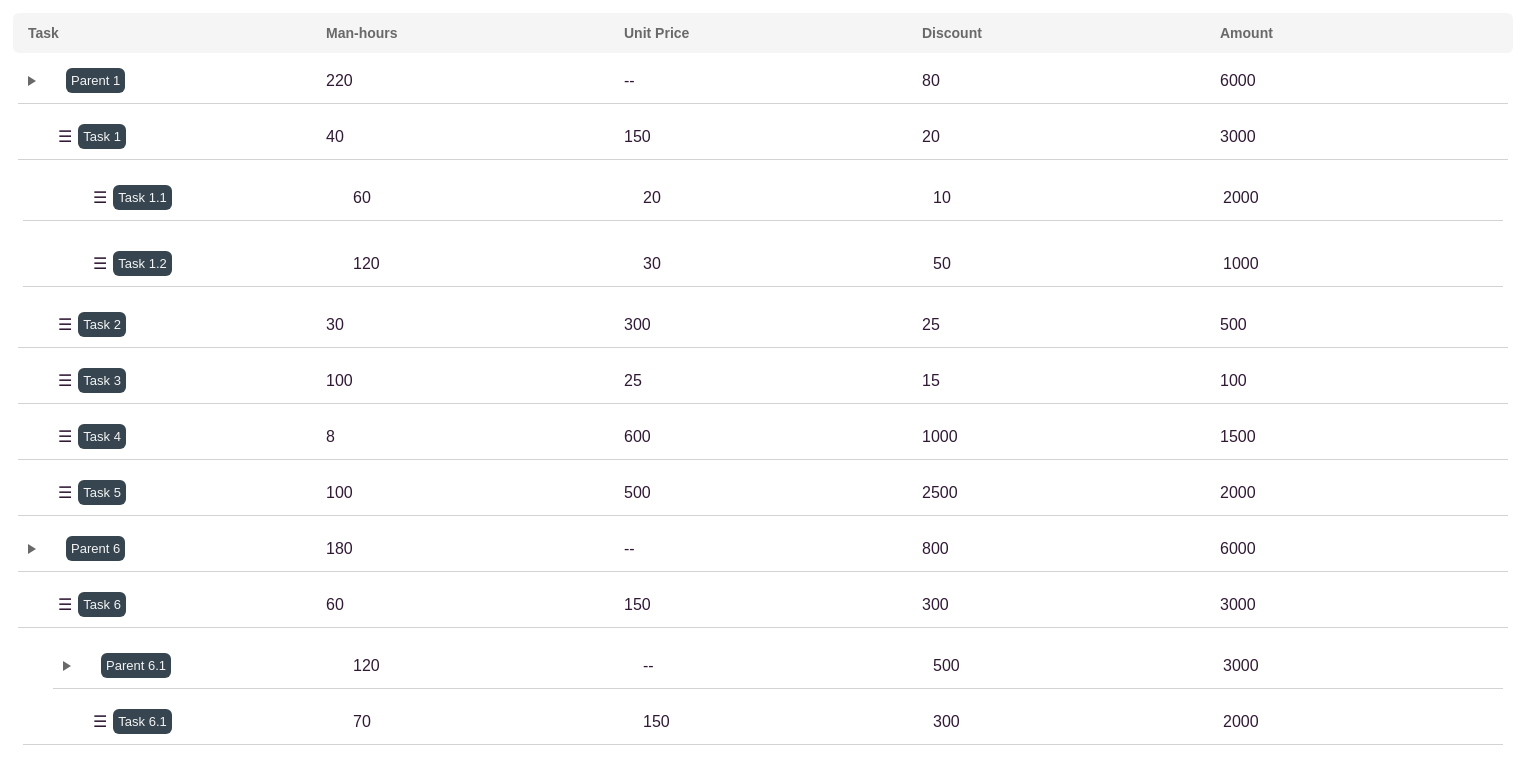
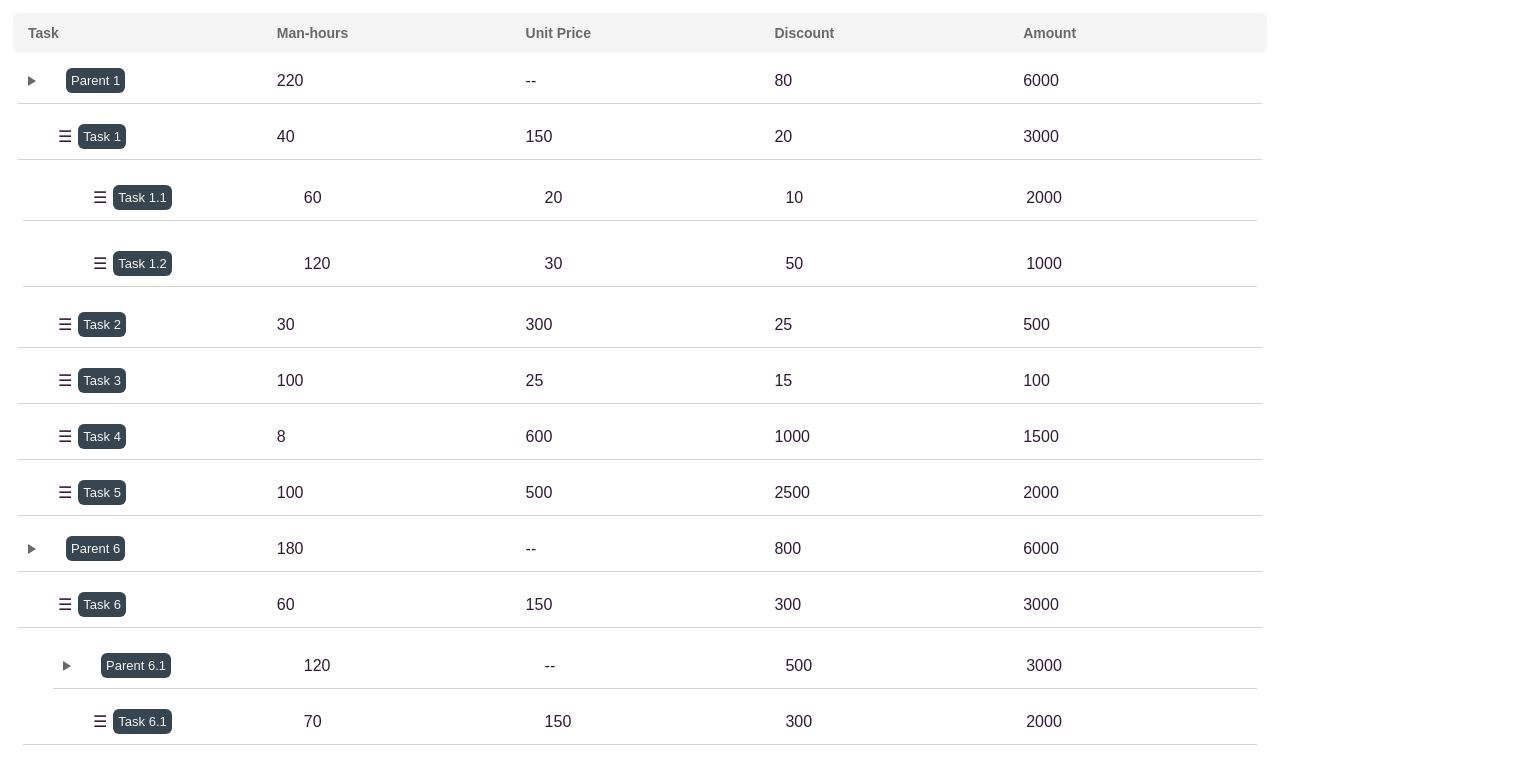
Before and after one commit to sulavchhetri/invoice-handler, a Vue app: page / in a window 1280 px wide. Shown: the top 768 px of the page, 1518 px wide, since content can reach past the window. Built offline with nearby package versions, Linux system fonts and the light colour scheme.

Commit message:
fixed the width of the container

```diff
--- a/src/components/TableView.vue
+++ b/src/components/TableView.vue
@@ -130,7 +130,6 @@ watch(
   font-size: 14px;
   font-weight: bold;
   color: #696969;
-  width: 1500px;
 }
 
 .table-header {
```
